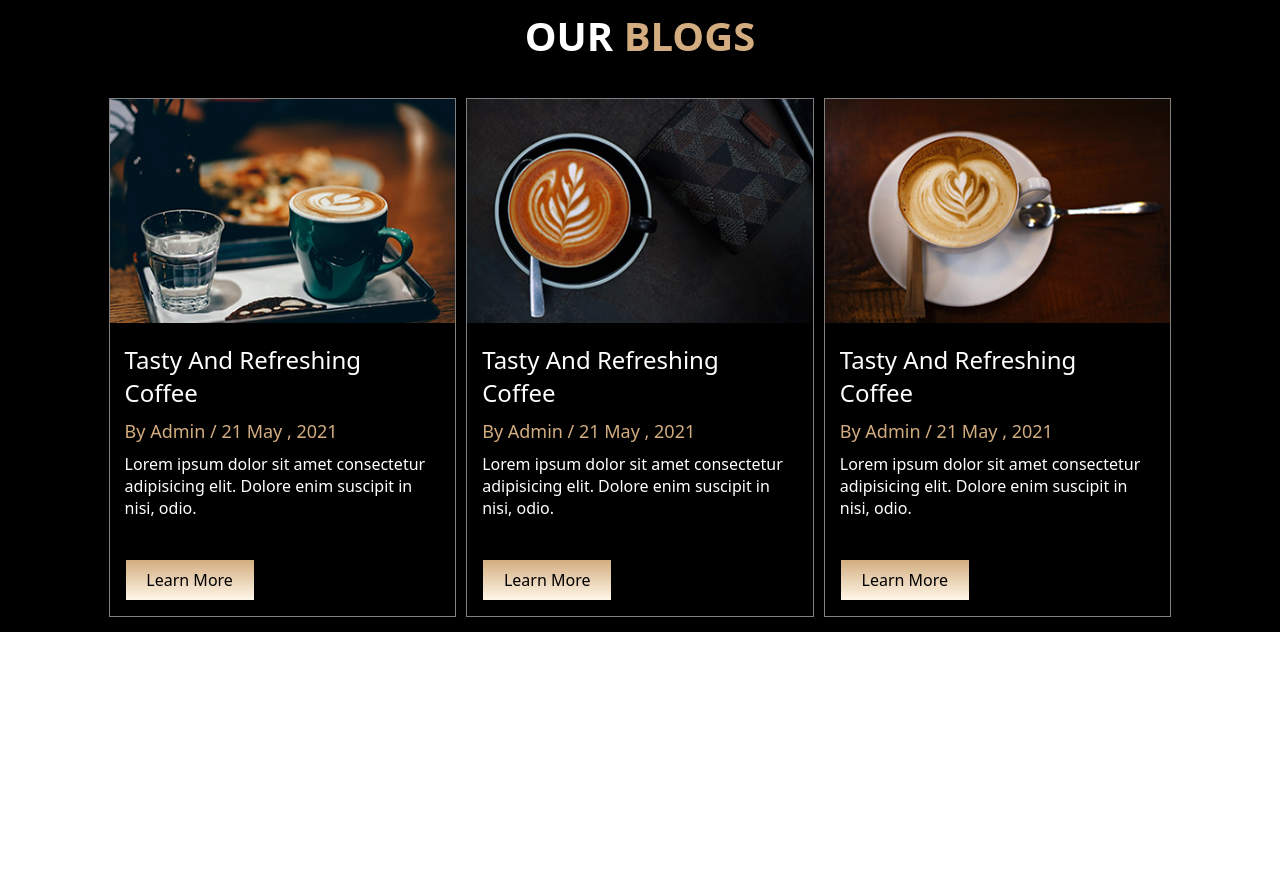
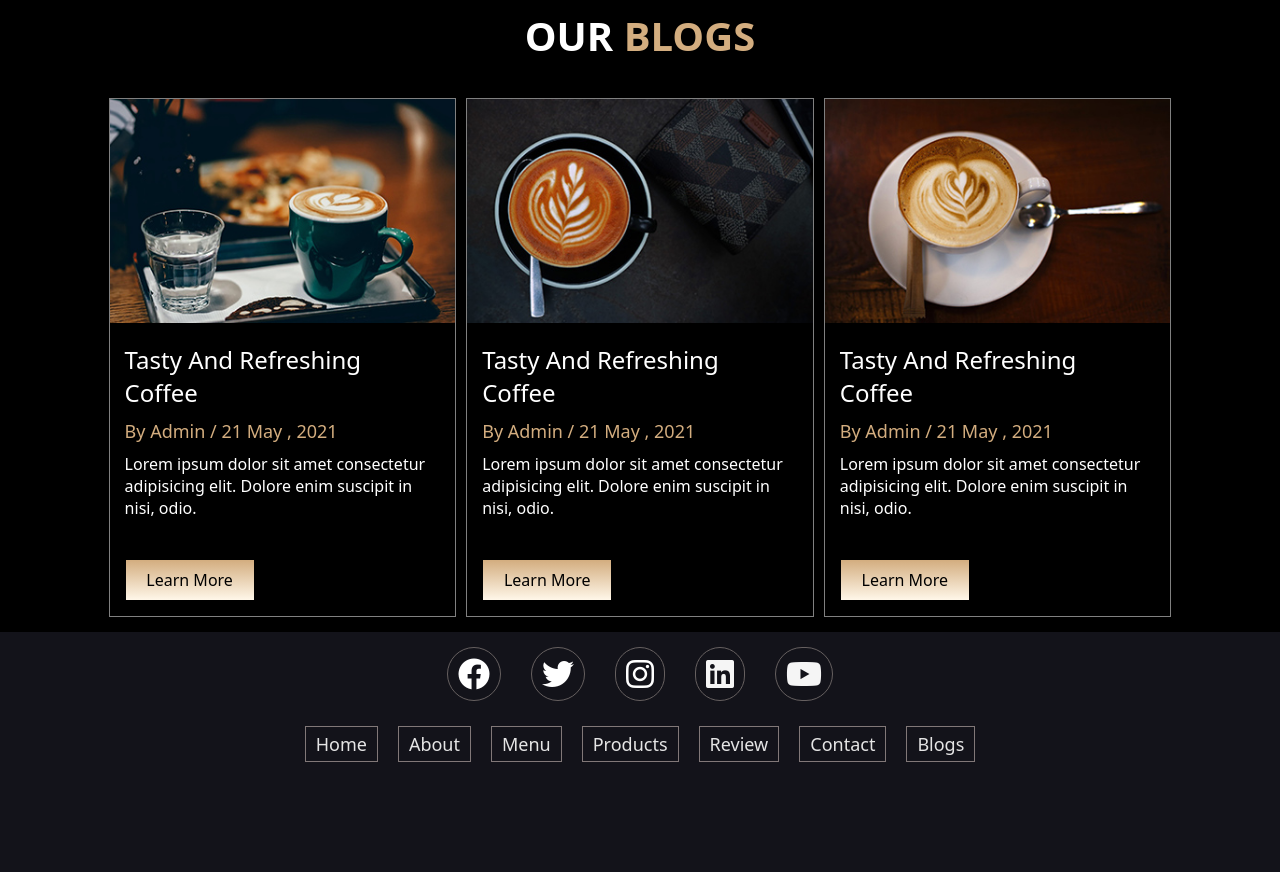
Before and after one commit to anafkhan1008/Coffee-Website, a plain HTML site: page index.html in a window 1280 px wide. Shown: the part 4203-5075 px from the top of the page. Before the commit the page ends 4835 px from the top, so only its background shows below. Drawn offline with Linux system fonts and the light colour scheme; files whose address does not match are found by name.

Commit message:
Added footer

```diff
--- a/index.html
+++ b/index.html
@@ -26,8 +26,8 @@
             <a href="/">Blogs</a>
         </nav>
         <div class="icons">
-            <i class="fa-solid fa-magnifying-glass" style="color: #ffffff"></i>
-            <i class="fa-solid fa-cart-shopping" style="color: #ffffff"></i>
+            <i class="fa-solid fa-magnifying-glass" ></i>
+            <i class="fa-solid fa-cart-shopping"></i>
         </div>
     </header>
     <main id="main">
@@ -409,6 +409,31 @@
             </div>
 
         </div>
+
+        <!--Footer-->
+        <footer>
+            <div class="social" >
+                <i class="fa-brands fa-facebook fa-2x" style="color: #ffffff;"></i>
+                <i class="fa-brands fa-twitter fa-2x" style="color: #ffffff;"></i>
+                <i class="fa-brands fa-instagram fa-2x" style="color: #ffffff;"></i>
+                <i class="fa-brands fa-linkedin fa-2x" style="color: #f5f5f5;"></i>
+                <i class="fa-brands fa-youtube fa-2x" style="color: #f5f5f5;"></i>
+            </div>
+            <div class="link">
+                <a href="/">Home</a>
+                <a href="#about-us">About</a>
+                <a href="#menu">Menu</a>
+                <a href="#products">Products</a>
+                <a href="#customer">Review</a>
+                <a href="#contact">Contact</a>
+                <a href="#blog">Blogs</a>
+
+            </div>
+
+
+
+
+        </footer>
     </div>
 
 
--- a/style.css
+++ b/style.css
@@ -3,8 +3,6 @@
     margin: 0;
 
 }
-
-
 
 header {
     position: sticky;
@@ -35,7 +33,7 @@ nav>a {
 }
 
 nav>a:hover {
-    color: rgb(255, 172, 7);
+    color: wheat;
     transform: scale(1.1);
     transition: transform .2s;
 }
@@ -99,12 +97,23 @@ main>section>p {
 
 
 .icons {
+    color: white;
     display: flex;
     flex-direction: row;
     justify-content: center;
     align-items: center;
     width: 10%;
     height: 100%;
+}
+
+.icons > i {
+    color: white;
+    transition: backgground-color 1s ease-out;
+}
+
+.icons > i:hover {
+    color: #d3ad7f;
+    transform: scale(1.1);
 }
 
 .fa-solid {
@@ -489,3 +498,51 @@ main>section>p {
     margin-bottom: 10px;
 
 }
+
+footer {
+    background-color: rgb(19, 19, 26);
+    height: 30vh;
+}
+
+.social {
+    display: flex;
+    flex-direction: row;
+    justify-content: center;
+}
+
+.social > i {
+    margin: 15px;
+    border: 1px solid rgb(102, 96, 96);
+    padding: 10px;
+    border-radius: 50px;
+    transition: 0.5s ease-in-out;
+}
+
+.social > i:hover{
+    background-color: #d3ad7f;
+    transform: scale(1.2);
+}
+
+.link{
+    display: flex;
+    flex-direction: row;
+    justify-content: center;
+}
+
+.link > a{
+    font-size: large;
+    text-decoration: none;
+    color: #e5e5e5;
+    border: 1px solid rgb(129, 120, 120);
+    padding-left: 10px;
+    padding-right: 10px;
+    padding-top: 5px;
+    padding-bottom: 5px;
+    margin: 10px;
+    width: max-content;
+    transition: background-color 0.5s ease;
+}
+
+.link > a:hover{
+    background-color: #d3ad7f;
+}
```
